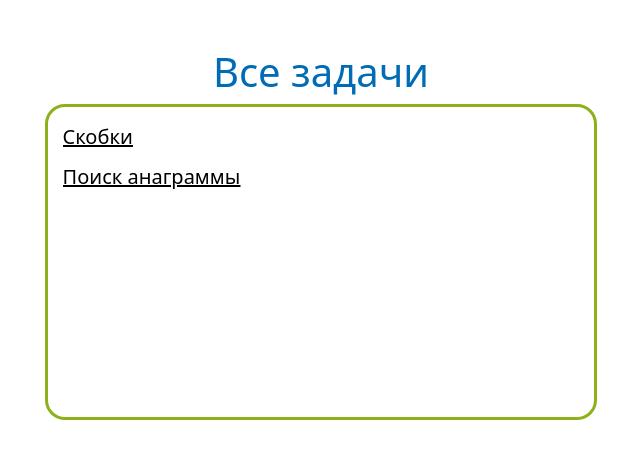
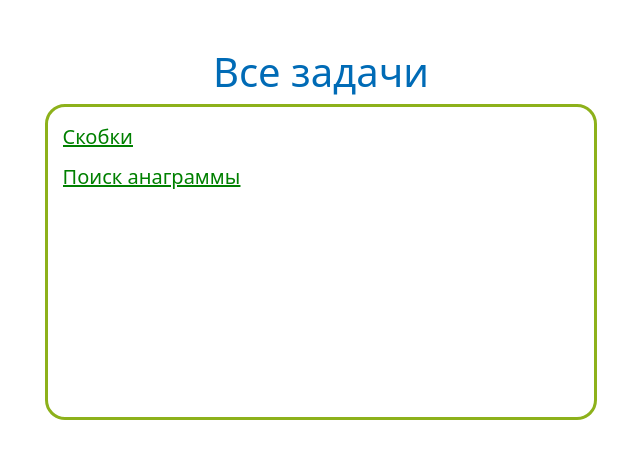
Before and after one commit to alsumukhamedova/ProgrammingSchool, a Django app: page /tasks/all in a window 1280 px wide. Shown: the part 92-551 px from the top of the page, without its empty margins (319-959 px from the left). Run offline with Django 3.2, Linux system fonts and the light colour scheme; data comes from the database, SQL or seed files in the repository.

Commit message:
colored by difficulty level

```diff
--- a/aggregation_system/server/web_client/templates/studentAllTasks.html
+++ b/aggregation_system/server/web_client/templates/studentAllTasks.html
@@ -50,7 +50,7 @@
         <div class="" id="taskNames">
             {% for task in tasks %}
                 <div class="d-flex flex-row justify-content-between">
-                    <a href="{{ task.id }}" class="item-text"><u>{{ task.name }}</u></a>
+                    <a href="{{ task.id }}" class="item-text" style="color: {{ task.color }}"><u>{{ task.name }}</u></a>
                 </div>
             {% endfor %}
         </div>
--- a/aggregation_system/server/web_client/templates/studentTasks.html
+++ b/aggregation_system/server/web_client/templates/studentTasks.html
@@ -48,9 +48,9 @@
         <div class="" id="taskNames">
             {% for task in tasks %}
             <div class="d-flex flex-row justify-content-between">
-                <a href="{{ task.id }}" class="item-text"><u>{{ task.name }}</u></a>
+                <a href="{{ task.id }}" class="item-text" style="color: {{ task.color }}"><u>{{ task.name }}</u></a>
                 <div class="transparentColor w-25 d-flex justify-content-around" style="margin-right: 10px;">
-                    <input type="checkbox" {{ task.checked }} disabled>
+                    <input class="checkBox" type="checkbox" {{ task.checked }} disabled>
                 </div>
             </div>
             {% endfor %}
--- a/aggregation_system/server/web_client/templates/styles.css
+++ b/aggregation_system/server/web_client/templates/styles.css
@@ -7,7 +7,11 @@ body {
 section {
     max-width: 1440px;
 }
-
+.checkBox{
+    width: 20px;
+    height: 20px;
+    margin: auto;
+}
 .blue {
     background-color: #006BB6;
 }
--- a/aggregation_system/server/web_client/templates/teacherTasks.html
+++ b/aggregation_system/server/web_client/templates/teacherTasks.html
@@ -44,7 +44,7 @@
         <div id="taskNames">
             {% for task in tasks %}
                 <div class="d-flex flex-row justify-content-between">
-                    <a href="{{ task.id }}" class="item-text"><u>{{ task.name }}</u></a>
+                    <a href="{{ task.id }}" class="item-text" style="color: {{ task.color }}"><u>{{ task.name }}</u></a>
                 </div>
             {% endfor %}
         </div>
--- a/aggregation_system/server/web_client/views.py
+++ b/aggregation_system/server/web_client/views.py
@@ -13,6 +13,16 @@ from .submit import submit_run
 import asyncio
 
 FILE_DIR = '/home/gypsyjr-virtual/PycharmProjects/aggregation_system/aggregation_system/server/web_client/files/'
+
+
+def id_to_color(color_id):
+    if color_id == 1:
+        return "green"
+    elif color_id == 2:
+        return "yellow"
+    elif color_id == 3:
+        return "red"
+    return ''
 
 
 def index(request):
@@ -59,7 +69,7 @@ def tasks(request):
     group = GroupComposition.objects.filter(student_id=student_id).values("group_id")[0]
 
     tasks_st = MarkedTasks.objects.filter(group_id=group["group_id"]).values("id", "task_id")
-    tasks_info = Tasks.objects.values("id", "task_name")
+    tasks_info = Tasks.objects.values("id", "task_name", "difficulty_level_id")
     context = {'tasks': []}
     tasks_con = {}
 
@@ -72,7 +82,8 @@ def tasks(request):
                 "id": it["id"],
                 "name": it["task_name"],
                 "checked": 'checked' if CompleteTask.objects.filter(task_id__exact=it["id"],
-                                                                    status='OK').first() is not None else ''
+                                                                    status='OK').first() is not None else '',
+                "color": id_to_color(it["difficulty_level_id"])
             }
             context["tasks"].append(c)
 
@@ -86,7 +97,8 @@ def all_tasks(request):
         context["tasks"].append({
             "id": t["id"],
             "name": t["task_name"],
-            "difficulty_level_id": get_object_or_404(Marks, id=t["difficulty_level_id"]).mark_description
+            "difficulty_level_id": get_object_or_404(Marks, id=t["difficulty_level_id"]).mark_description,
+            "color": id_to_color(t["difficulty_level_id"])
         })
     return render(request, 'studentAllTasks.html', context)
 
@@ -201,14 +213,15 @@ def teacher_tasks(request):
     отрисовывает все задания в формате {id: int, name: str}
     """
 
-    tasks_all = Tasks.objects.values("id", "task_name", "difficulty_level")
+    tasks_all = Tasks.objects.values("id", "task_name", "difficulty_level", "difficulty_level_id")
     context = {"tasks": []}
     for it in tasks_all:
         diff_lvl = get_object_or_404(Marks, id=it["difficulty_level"])
         context["tasks"].append({
             "id": it["id"],
             "name": it["task_name"],
-            "difficulty_level": diff_lvl.mark_description
+            "difficulty_level": diff_lvl.mark_description,
+            "color": id_to_color(it["difficulty_level_id"])
         })
 
     return render(request, 'teacherTasks.html', context)
```
